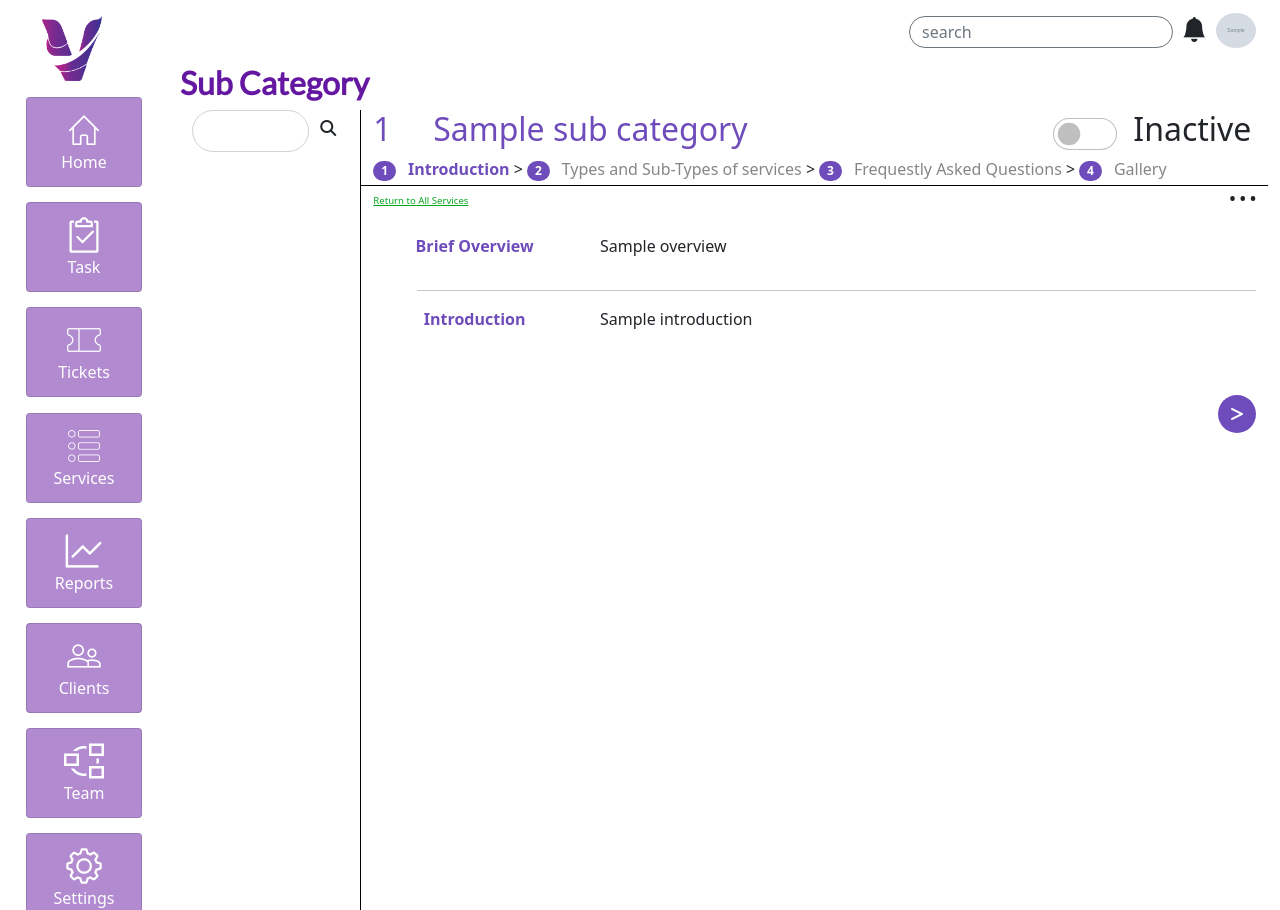
After one commit to VikingAM/VikingUniverseRepository, a Django app: template portal/templates/admin_templates/services/admin_services_sub_category_detailed.html in a window 1280 px wide. The commit adds this page. Run offline with Django 3.2, Linux system fonts and the light colour scheme; the template is opened without the code that fills it: most values are stand-ins (such as "Sample title", 1, 10 or a date in 2020); grey boxes marked "Sample" are stand-in pictures.

Commit message:
continue soon. Need to work on adding services.

```diff
--- /dev/null
+++ b/portal/templates/admin_templates/services/admin_services_sub_category_detailed.html
@@ -0,0 +1,573 @@
+{% extends 'admin_templates/admin_base.html' %}
+
+{% load static %}
+
+{% block title %} Admin Dashboard {% endblock title %}
+
+{% block style %}
+<link href='https://fonts.googleapis.com/css?family=Lato' rel='stylesheet'>
+<link rel="stylesheet" type="text/css" href="{% static 'portal_admin/css/admin_services_dashboard.css' %}">
+<style type="text/css">
+	.status_filter_label{
+		text-align: right;
+		color: #6F4CBB;
+		font-family: Inter;
+		font-weight: 400;
+		font-size: 1.1rem;
+		margin-top: 0.3rem;
+	}
+	.theme_hr{
+		margin: 0.1rem;
+    	color: #000;
+	}
+	.theme_category_name{
+		color: #6F4CBB;
+		font: Inter;
+		font-weight: 700;
+	}
+	.sub_category{
+		font-size: 1rem;
+    	font-weight: 600;
+    	color: #000000;
+	}
+	.badge_bg_color{
+		background-color: #6F4CBB;
+	}
+	.introduction_nav{
+		color: #6F4CBB;
+		font-weight: 800;
+		margin-left: 0.5rem;
+	}
+	.galery_nav{
+		color: #868686;
+		margin-left: 0.5rem;
+		font-weight: 400;
+	}
+	.category_nav{
+		color: #868686;
+		margin-left: 0.5rem;
+		font-weight: 400;
+	}
+	.sub_type_nav{
+		color: #868686;
+		margin-left: 0.5rem;
+		font-weight: 400;
+	}
+	.return_to_services{
+		float: left;
+	}
+	.return_to_services a{
+		color: #05A91F;
+		font-size: 0.6rem;
+	}
+	.edit_buttons{
+		float: right;
+	}
+	.brief_overview{
+		text-align: center;
+		color: #6F4CBB;
+		font-size: 1rem;
+		font-weight: 800;
+	}
+	.brief_overview_textarea{
+		font-size: 0.9rem;
+		height: 8rem;
+	}
+	.enable_FAQ{
+		background-color: #6F4CBB;
+		border-radius: 2rem;
+		color: white;
+		font-size: 1.2rem;
+	}
+</style>
+{% endblock style %}
+
+{% block content %}
+	<div class="row">
+		<div class="col-sm-12">
+			<h2 class="dashboard_welcome_greeting">Sub Category</h2>
+		</div>
+	</div>
+	<div class="container-fluid">
+		<div class="row">
+			<div class="col-sm-2" style="border-right: 1px solid black; height: 50rem;">
+				<div class="input-group">
+	                <input class="form-control py-2 rounded-pill mr-1 pr-5 search_services" type="search" value="" placeholder="" id="search_services">
+	                <span class="input-group-append">
+	                    <button class="btn rounded-pill border-0 ml-n5" type="button">
+	                        <i class="fa fa-search"></i>
+	                    </button>
+	                </span>
+	            </div>
+			</div>
+			<div class="col-sm-10">
+				<div class="row">
+					<div class="col-sm-9 theme_category_name">
+						<h2 class="sub_category_detailed">{{sub_category.pk}}&nbsp;&nbsp;&nbsp;&nbsp;&nbsp;{{ sub_category.name }}</h2>
+						<input type="text" class="form-control edit_view" id="sub_category_name" name="sub_category_name" value="{{ sub_category.name }}" style="display:none;">
+					</div>
+					<div class="col-sm-3">
+						<h2>
+							<div class="form-check form-switch">
+								{% if sub_category.status == 1 %}
+									<input class="form-check-input" type="checkbox" id="Category_status" onchange="category_active(this)" checked>
+	  								<label class="form-check-label category_status_radio" for="Category_status">Active</label>
+								{% else %}
+									<input class="form-check-input" type="checkbox" id="Category_status" onchange="category_active(this)">
+	  								<label class="form-check-label category_status_radio" for="Category_status">Inactive</label>
+								{% endif %}
+							</div>
+						</h2>
+					</div>
+				</div>
+				<div class="row">
+					<div class="col-sm-12" style="border-bottom: 1px solid black; padding-bottom: 4px;">
+						<span class="badge rounded-pill badge_bg_color">1</span>
+						<span class="introduction_nav">Introduction</span> >
+						<span class="badge rounded-pill badge_bg_color">2</span>
+						<span class="sub_type_nav">Types and Sub-Types of services</span> >
+						<span class="badge rounded-pill badge_bg_color">3</span>
+						<span class="category_nav">Frequestly Asked Questions</span> >
+						<span class="badge rounded-pill badge_bg_color">4</span>
+						<span class="galery_nav">Gallery</span>
+					</div>
+				</div>
+				<div class="row">
+					<div class="col-sm-12">
+						<span class="return_to_services">
+							<a href="{% url 'portalAdminServicesList' %}">Return to All Services</a>
+						</span>
+						<div class="dropdown edit_buttons">
+  							<span type="button" id="SubCategoryActionDropDown" data-bs-toggle="dropdown" aria-expanded="false">
+  								<b>• • •</b>
+  							</span>
+							<ul class="dropdown-menu" aria-labelledby="SubCategoryActionDropDown">
+						    	<li><a class="dropdown-item" href="#" action="edit" onclick="SubCategoryAction(this);">Edit</a></li>
+						    	<li><a class="dropdown-item" href="#" action="delete" onclick="SubCategoryAction(this);" >Delete</a></li>
+						    </ul>
+						</div>
+					</div>
+				</div>
+				<div style="clear:both;"></div>
+				<br/>
+				<form class="intro_wrapper" id="intro_form" action="#">
+					<div class="row">
+						<div class="col-sm-3 brief_overview">
+							Brief Overview
+						</div>
+						<div class="col-sm-9">
+							<p class="sub_category_detailed">{{ sub_category.overview|default_if_none:"" }}</p>
+							<textarea class="form-control edit_view" id="sub_category_overview" style="display:none;">{{ sub_category.overview|default_if_none:"" }}</textarea>
+						</div>
+					</div>
+					<hr style="width: 95%; float: right;">
+					<div style="clear:both;"></div>
+					<div class="row">
+						<div class="col-sm-3 brief_overview">
+							Introduction
+						</div>
+						<div class="col-sm-9">
+							<p class="sub_category_detailed">{{ sub_category.introduction|default_if_none:"" }}</p>
+							<textarea class="form-control edit_view" id="sub_category_introduction" style="display:none;">{{ sub_category.introduction|default_if_none:"" }}</textarea>
+						</div>
+					</div>
+					<br/><br/>
+					<div class="row" style=" bottom: 0; text-align:right;">
+						<div class="col-sm-12" style="">
+							<button type="button" class="btn sub_category_detailed" current-page="intro" onclick="NextBtn(this);" style="background-color: #6F4CBB; border-radius: 2rem; color: white;"><i class="fa-solid fa-greater-than"></i></button>
+							<button type="button" class="btn btn-info edit_view" action="exit_edit" onclick="SubCategoryAction(this);" style="color: white; background-color: #6F4CBB;border-radius: 2rem; display: none;">Return</button>
+							<button type="button" class="btn edit_view" form-id="intro_form" onclick="saveAndComtinue(this);" style="background-color: #6F4CBB; border-radius: 2rem; color: white; display: none;">Save & Continue</button>
+						</div>
+					</div>
+				</form>
+
+				<form class="types_wrapper" id="benefits_form" style="display:none; overflow-y: scroll; height: 42rem; padding-right: 1rem;" >
+					{% for service in services %}
+						<div class="row">
+							<div class="col-sm-3 brief_overview">
+								Type {{ forloop.counter }}
+							</div>
+							<div class="col-sm-8">
+								<ul>
+									<li class="sub_category_detailed">{{ service.name }}</li>
+									<p class="sub_category_detailed">{{ service.overview|default_if_none:"" }}</p>
+								</ul>
+								<input class="form-control edit_view service_name_text" type="text" data-id="{{ service.pk }}" value="{{ service.name }}" style="display:none;">
+								<textarea class="form-control edit_view" id="services_overview_{{ service.pk }}" style="display:none;">{{ service.overview|default_if_none:"" }}</textarea>
+							</div>
+							<div class="col-sm-1" style="margin:auto;">
+								<i class="fa-solid fa-circle-minus edit_view" data-id="{{ service.pk }}" style="color:red; cursor: pointer; display:none;"></i>
+							</div>
+						</div>
+						<br/>
+						<div class="row">
+							<div class="col-sm-3 brief_overview">
+								Sub Type {{forloop.counter}}
+							</div>
+							<div class="col-sm-9">
+								{% for sub_service in sub_services %}
+									{% if sub_service.services.pk ==  service.pk %}
+										<ul class="sub_category_detailed">
+											<li>{{ sub_service.name }}</li>
+											<p>{{ sub_service.overview }}</p>
+										</ul>
+										<span class="edit_view" style="display:none;">
+											<div class="row ">
+												<div class="col-sm-11">
+													<input type="text" name="sub_service_name" id="sub_service_name_{{ sub_service.pk }}" data-id="{{ sub_service.pk }}" class="form-control" value="{{ sub_service.name }}">
+													<textarea name="sub_service[]" data-id="{{sub_service.pk}}" id="sub_services_overview_{{sub_service.pk}}" class="form-control sub_services_input_text">{{ sub_service.overview|default_if_none:"" }}</textarea>
+												</div>
+												<div class="col-sm-1" style="margin:auto;">
+													<i class="fa-solid fa-circle-minus" data-id="{{ sub_service.pk }}" style="color:red; cursor: pointer;"></i>
+												</div>
+											</div>
+											<br/>
+										</span>
+									{% endif %}
+								{% endfor %}
+							</div>
+						</div>
+						<hr style="width: 90%; float: right;">
+						<div style="clear:both;"></div>
+					{% endfor %}
+					<br/>
+					<div class="row" style=" bottom: 0; text-align:right;">
+						<div class="col-sm-12" style="">
+							<button type="button" class="btn sub_category_detailed" current-page="benefits" onclick="NextBtn(this);" style="background-color: #6F4CBB; border-radius: 2rem; color: white;"><i class="fa-solid fa-greater-than"></i></button>
+							<button type="button" class="btn btn-info edit_view" action="exit_edit" onclick="SubCategoryAction(this);" style="color: white; background-color: #6F4CBB;border-radius: 2rem; display: none;">Return</button>
+							<button type="button" class="btn edit_view" form-id="type_form" onclick="saveAndComtinue(this);" style="background-color: #6F4CBB; border-radius: 2rem; color: white; display: none;">Save & Continue</button>
+						</div>
+					</div>
+				</form>
+
+				<form class="sub_questions_form" id="sub_questions_form" action="#" style="display:none;">
+					{% if sub_category.faq %}
+						<div class="row">
+							<div class="col-sm-3 brief_overview">
+								Short Introduction
+							</div>
+							<div class="col-sm-9">
+								<p class="sub_category_detailed">{{ category.short_description|default_if_none:"" }}</p>
+								<textarea class="form-control edit_view" id="category_description" style="display:none;">{{ category.short_description|default_if_none:"" }}</textarea>
+							</div>
+						</div>
+						<hr style="width: 90%; float: right;">
+						<div style="clear:both;"></div>
+					{% else %}
+						<div class="row justify-content-md-center">
+							<div class="col-md-auto">
+								<img src="{% static 'portal_admin/images/faq.png' %}">
+							</div>
+						</div>
+						<div class="row justify-content-md-center">
+							<div class="col-md-auto">
+								<button type="button" class="btn enable_FAQ">Enable FAQ</button>
+							</div>
+						</div>
+					{% endif %}
+					<div class="row" style=" bottom: 0; text-align:right;">
+						<div class="col-sm-12" style="">
+							<button type="button" class="btn sub_category_detailed" current-page="faq" onclick="NextBtn(this);" style="background-color: #6F4CBB; border-radius: 2rem; color: white;"><i class="fa-solid fa-greater-than"></i></button>
+							<button type="button" class="btn btn-info edit_view" action="exit_edit" onclick="SubCategoryAction(this);" style="color: white; background-color: #6F4CBB;border-radius: 2rem; display: none;">Return</button>
+							<button type="button" class="btn edit_view" form-id="type_form" onclick="saveAndComtinue(this);" style="background-color: #6F4CBB; border-radius: 2rem; color: white; display: none;">Save & Continue</button>
+						</div>
+					</div>
+				</form>
+				<form class="gallery_form" id="sub_questions_form" action="#" style="display:none;">
+					{% if sub_category.faq %}
+						<div class="row">
+							<div class="col-sm-3 brief_overview">
+								Short Introduction
+							</div>
+							<div class="col-sm-9">
+								<p class="sub_category_detailed">{{ category.short_description|default_if_none:"" }}</p>
+								<textarea class="form-control edit_view" id="category_description" style="display:none;">{{ category.short_description|default_if_none:"" }}</textarea>
+							</div>
+						</div>
+						<hr style="width: 90%; float: right;">
+						<div style="clear:both;"></div>
+					{% else %}
+						<div class="row justify-content-md-center">
+							<div class="col-md-auto">
+								<img src="{% static 'portal_admin/images/faq.png' %}">
+							</div>
+						</div>
+						<div class="row justify-content-md-center">
+							<div class="col-md-auto">
+								<button type="button" class="btn enable_FAQ">Enable FAQ</button>
+							</div>
+						</div>
+					{% endif %}
+					<div class="row" style=" bottom: 0; text-align:right;">
+						<div class="col-sm-12" style="">
+							<button type="button" class="btn sub_category_detailed" current-page="benefits" onclick="NextBtn(this);" style="background-color: #6F4CBB; border-radius: 2rem; color: white;"><i class="fa-solid fa-greater-than"></i></button>
+							<button type="button" class="btn btn-info edit_view" action="exit_edit" onclick="SubCategoryAction(this);" style="color: white; background-color: #6F4CBB;border-radius: 2rem; display: none;">Return</button>
+							<button type="button" class="btn edit_view" form-id="type_form" onclick="saveAndComtinue(this);" style="background-color: #6F4CBB; border-radius: 2rem; color: white; display: none;">Save & Continue</button>
+						</div>
+					</div>
+				</form>
+			</div>
+		</div>
+	</div>
+	<input type="hidden" name="category_id" id="sub_category_id" value="{{ sub_category.pk }}">
+	<!-- Please Wait / Processing  -->
+	<div class="modal fade" id="PleaseWaitModal" data-bs-backdrop="static" data-bs-keyboard="false" tabindex="-1" aria-labelledby="exampleModalLabel" aria-hidden="true">
+  		<div class="modal-dialog">
+    		<div class="modal-content">
+      			<div class="modal-body">
+					Processing your request
+      			</div>
+      		</div>
+  		</div>
+	</div>
+	<div class="modal fade" id="SuccessUpdateModal" data-bs-backdrop="static" data-bs-keyboard="false" tabindex="-1" aria-labelledby="exampleModalLabel" aria-hidden="true">
+  		<div class="modal-dialog">
+    		<div class="modal-content">
+      			<div class="modal-body" style="text-align: center;">
+					<img src="{% static 'portal_admin/images/success_theme_image.png' %}">
+					<h4>Service Sub-Category Updated Successfully!</h4>
+					<h6>All service theme that you update will appear in Service List.</h6>
+					<a href="{% url 'portalAdminServicesList' %}" style="text-decoration: none;"><button type="button" class="btn" style="background-color: #6F4CBB; border-radius: 2rem; color: white;">View Service List</button></a>
+					<a href="{% url 'portalAdminServicesDashboard' %}" style="text-decoration: none;"><button type="button" class="btn btn-primary" form-id="category_form" style="border-radius: 2rem; color: white;">Back to Service Dashboard</button></a>
+      			</div>
+      		</div>
+  		</div>
+	</div>
+
+{% endblock %}
+
+{% block script %}
+	<script src="https://code.jquery.com/jquery-3.7.0.min.js" integrity="sha256-2Pmvv0kuTBOenSvLm6bvfBSSHrUJ+3A7x6P5Ebd07/g=" crossorigin="anonymous"></script>
+	<script type="text/javascript">
+		$(document).ready(function(){
+
+		})
+
+		function ToBenefitsPage(){
+			$(".intro_wrapper").hide();
+			$(".types_wrapper").show();
+			$(".sub_type_nav").css("color", "#6F4CBB");
+			$(".sub_type_nav").css("font-weight", "800");
+		}
+
+		function ToSubCategoryPage(){
+			$(".sub_questions_form").show();
+			$(".types_wrapper").hide();
+			$(".category_nav").css("color", "#6F4CBB");
+			$(".category_nav").css("font-weight", "800");
+		}
+
+		function ToGalleryPage(){
+			$(".gallery_form").show();
+			$(".sub_questions_form").hide();
+			$(".galery_nav").css("color", "#6F4CBB");
+			$(".galery_nav").css("font-weight", "800");
+		}
+
+		function NextBtn(that){
+			var current_page = $(that).attr("current-page");
+			if(current_page == "intro"){
+				ToBenefitsPage();
+			}else if(current_page == "benefits"){
+				ToSubCategoryPage();
+			}else if(current_page == "faq"){
+				ToGalleryPage();
+			}
+		}
+
+		function category_active(that){
+			$('#PleaseWaitModal').modal('show');
+			var status = 0;
+			var category_id = $("#category_id").val();
+			var form = "status";
+			if($(that).is(':checked')){
+				$(".category_status_radio").empty();
+				$(".category_status_radio").append("Active");
+				status = 1;
+			}else{
+				$(".category_status_radio").empty();
+				$(".category_status_radio").append("Inactive");
+			}
+			$.ajax({
+		        type: "POST",
+		        url: "{% url 'UpdateCategory' %}",
+		        data: {
+		        	"csrfmiddlewaretoken": '{{ csrf_token }}',
+		        	"category_id": category_id,
+		        	"form_type":form,
+		        	"status": status,
+		        },
+		        async:true,
+		        success: function (data) {
+		        	if(data.status_code == 1){
+		        		$('#PleaseWaitModal').modal('hide');
+		        	}
+		        },
+		        error: function (e) {
+
+		        }
+		    })
+
+		}
+
+		function SubCategoryAction(that){
+			var action = $(that).attr("action");
+			if(action == "edit"){
+				$(".sub_category_detailed").hide();
+				$(".edit_view").show();
+			}else if(action == "exit_edit"){
+				$(".sub_category_detailed").show();
+				$(".edit_view").hide();
+			}
+		}
+
+		function SaveFeatures(){
+			var category_id = $("#category_id").val();
+			var count_number_features = 0;
+			$(".features_input_text").each(function(index){
+				count_number_features++;
+			})
+
+			var current_feature = 0;
+			$(".features_input_text").each(function(index){
+				var feature_id = $(this).attr("data-id");
+				var feature_name = $("#feature_name_"+feature_id).val();
+				var feature_description = $(this).val();
+
+				$.ajax({
+			        type: "POST",
+			        url: "{% url 'UpdateCategoryFeatures' %}",
+			        data: {
+			        	"csrfmiddlewaretoken": '{{ csrf_token }}',
+			        	"category_id": category_id,
+			        	"feature_name":feature_name,
+			        	"feature_description": feature_description,
+			        	"feature_id": feature_id,
+			        },
+			        async:true,
+			        success: function (data) {
+			        	current_feature++;
+			        	if(current_feature == count_number_features){
+			        		$('#PleaseWaitModal').modal('hide');
+			        	}
+			        },
+			        error: function (e) {
+
+			        }
+			    })
+
+			});
+		}
+
+		function SaveTypes(){
+			var number_of_services = 0;
+			$(".service_name_text").each(function(index){
+				number_of_services++;
+			})
+			var number_of_sub_services = 0;
+			$(".sub_services_input_text").each(function(index){
+				number_of_sub_services++;
+			})
+			var current_service_count = 0;
+			var current_sub_service_count = 0;
+			$(".service_name_text").each(function(index){
+				var service_id = $(this).attr("data-id");
+				var service_overview = $("#services_overview_"+service_id).val();
+				var service_name = $(this).val();
+				$.ajax({
+			        type: "POST",
+			        url: "{% url 'UpdateServices' %}",
+			        data: {
+			        	"csrfmiddlewaretoken": '{{ csrf_token }}',
+			        	"service_id": service_id,
+			        	"form_type": "update_from_sub_category",
+			        	"service_name":service_name,
+			        	"service_overview": service_overview,
+			        },
+			        async:true,
+			        success: function (data) {
+			        	current_service_count++;
+			        	if(number_of_services == current_service_count && number_of_sub_services == current_sub_service_count){
+			        		$('#PleaseWaitModal').modal('hide');
+			        		ToSubCategoryPage();
+			        	}
+			        },
+			        error: function (e) {
+
+			        }
+			    })
+			});
+			$(".sub_services_input_text").each(function(index){
+				var sub_service_id = $(this).attr("data-id");
+				var sub_service_name = $("#sub_service_name_"+sub_service_id).val();
+				var sub_service_overview = $(this).val();
+				$.ajax({
+			        type: "POST",
+			        url: "{% url 'UpdateSubServices' %}",
+			        data: {
+			        	"csrfmiddlewaretoken": '{{ csrf_token }}',
+			        	"sub_service_id": sub_service_id,
+			        	"form_type": "update_from_sub_category",
+			        	"sub_service_name":sub_service_name,
+			        	"sub_service_overview": sub_service_overview,
+
+			        },
+			        async:true,
+			        success: function (data) {
+			        	current_sub_service_count++;
+			        	if(number_of_services == current_service_count && number_of_sub_services == current_sub_service_count){
+			        		$('#PleaseWaitModal').modal('hide');
+			        		ToSubCategoryPage();
+			        	}
+			        },
+			        error: function (e) {
+
+			        }
+			    })
+			});
+		}
+
+		function saveAndComtinue(that){
+			$('#PleaseWaitModal').modal('show');
+			var form = $(that).attr("form-id");
+			var sub_category_name = $("#sub_category_name").val();
+			var sub_category_id = $("#sub_category_id").val();
+			var sub_category_overview = $("#sub_category_overview").val();
+			var introduction = $("#sub_category_introduction").val();
+			// var description = $("#category_description").val();
+			$.ajax({
+		        type: "POST",
+		        url: "{% url 'UpdateSubCategory' %}",
+		        data: {
+		        	"csrfmiddlewaretoken": '{{ csrf_token }}',
+		        	"category_id": '{{ sub_category.category.pk }}',
+		        	"sub_category_id": sub_category_id,
+		        	"sub_category_name": sub_category_name,
+		        	"form_type":form,
+		        	"sub_category_overview": sub_category_overview,
+		        	"introduction": introduction,
+		        },
+		        async:true,
+		        success: function (data) {
+		        	if(data.status_code == 1){
+		        		if(form == "intro_form"){
+		        			ToBenefitsPage();
+		        			$('#PleaseWaitModal').modal('hide');
+		        		}else if(form == "type_form"){
+		        			console.log("here!");
+		        			SaveTypes();
+		        		}else if(form == "sub_category_form"){
+		        			SaveSubCategories();
+		        		}
+		        	}
+
+		        },
+		        error: function (e) {
+
+		        }
+		    })
+		}
+
+
+	</script>
+{% endblock %}
--- a/portal/urls.py
+++ b/portal/urls.py
@@ -25,6 +25,7 @@ urlpatterns = [
     path('admin/services_list', views.portalAdminServicesList, name="portalAdminServicesList"),
     path('admin/services_theme_detail/<category_theme_id>', views.portalAdminServiceThemeDetail, name="portalAdminServiceThemeDetail"),
     path('admin/services_category_detail/<category_id>', views.portalAdminServiceCategoryDetail, name="portalAdminServiceCategoryDetail"),
+    path('admin/services_sub_category_detail/<sub_category_id>', views.portalAdminServiceSubCategoryDetail, name="portalAdminServiceSubCategoryDetail"),
 
 
 
--- a/tickets/urls.py
+++ b/tickets/urls.py
@@ -46,6 +46,9 @@ urlpatterns = [
 
     path("update_category", views.UpdateCategory, name="UpdateCategory"),
     path("update_sub_category", views.UpdateSubCategory, name="UpdateSubCategory"),
+
+    path("update_services", views.UpdateServices, name="UpdateServices"),
+    path("update_sub_servicers", views.UpdateSubServices, name="UpdateSubServices")
 ]
 if settings.DEBUG:
     urlpatterns += static(settings.MEDIA_URL, document_root=settings.MEDIA_ROOT)
```
Also changed, not shown: portal/templates/admin_templates/services/admin_services_list.html (+15 -4 lines), portal/views.py (+22 -1 lines), tickets/models.py (+8 -0 lines), tickets/views.py (+60 -2 lines), static/portal_admin/images/faq.png (added), tickets/migrations/0051_task_services_status.py (added), tickets/migrations/0052_task_sub_category_introduction_and_more.py (added), tickets/migrations/0053_task_services_introduction_task_services_overview.py (added), tickets/migrations/0054_task_services_sub_type_introduction_and_more.py (added), tickets/migrations/0055_task_sub_category_faq.py (added).
